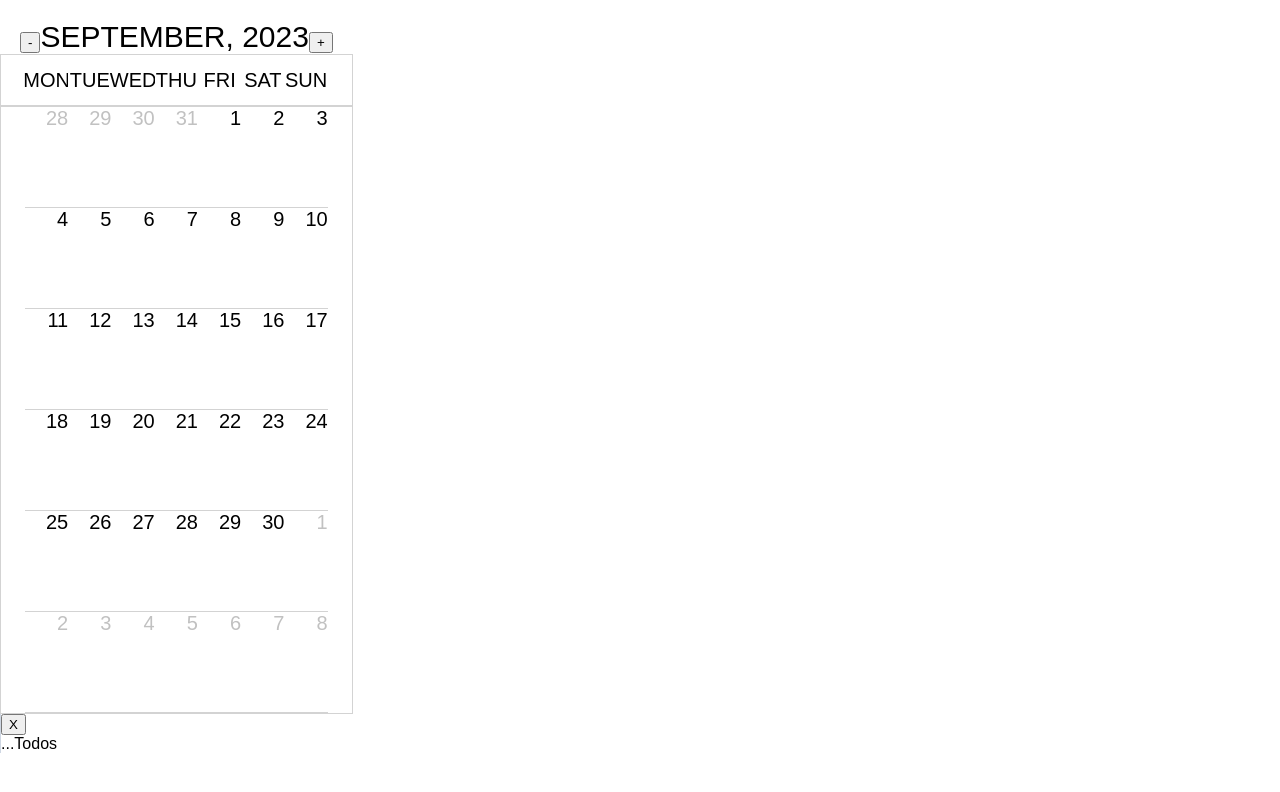
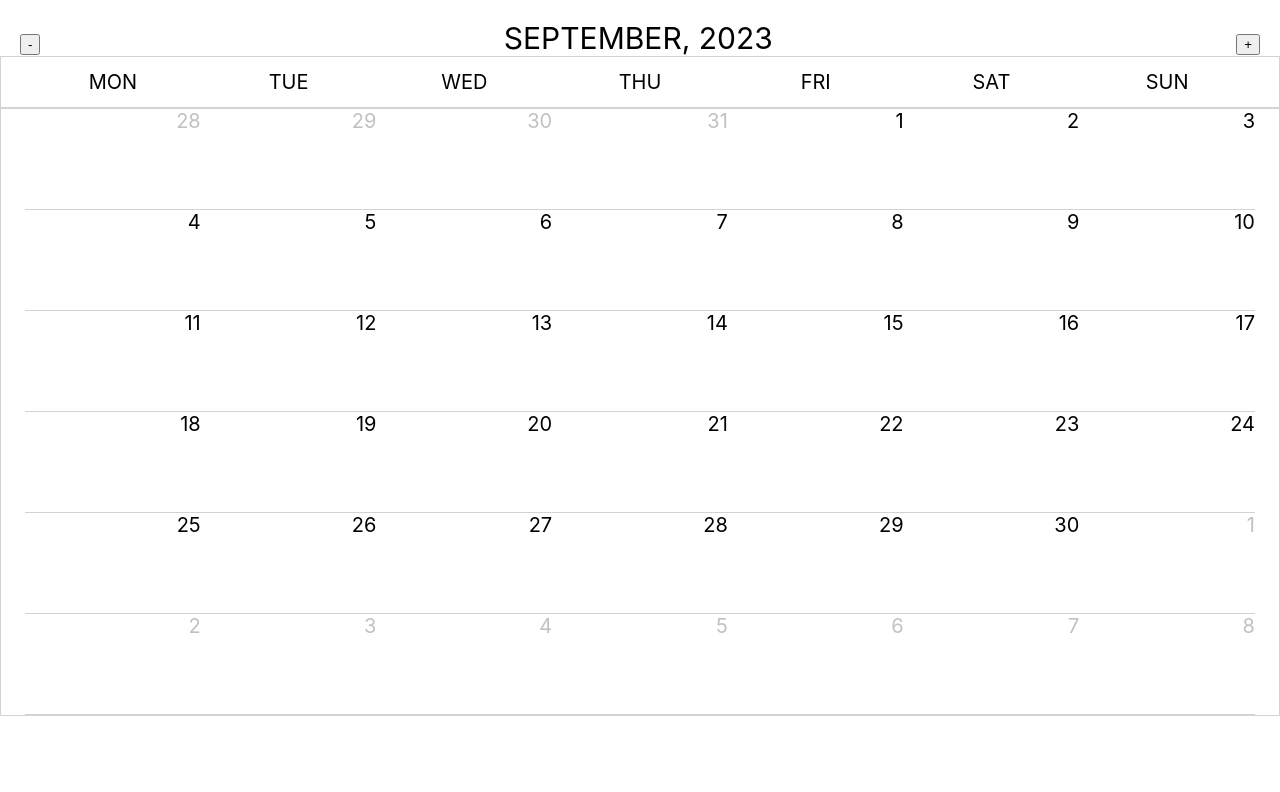
Before and after one commit to eliz-bzh/calendar-todos, a React (Create React App) app: page / in a window 1280 px wide. Shown: the top 792 px of the page. Built offline with nearby package versions, Linux system fonts and the light colour scheme.

Commit message:
Revert "drawer"
This reverts commit 4bb52d843014a86c6325206d74abf413c43690bc.

```diff
--- a/src/App.css
+++ b/src/App.css
@@ -1,43 +1,5 @@
 .App {
   text-align: center;
-}
-
-html, body {
-  height: 100%;
-  margin: 0 auto;
-}
-
-body {
-  display: flex;
-  overflow: hidden !important;
-  font-family: sans-serif;
-  font-weight: 100;
-  --grey-100: #e4e9f0;
-  --grey-200: #cfd7e3;
-  --grey-300: #034ba3;
-  --text: #000;
-  --grid-gap: 1px;
-  --day-label-size: 20px;
-}
-
-.first-column {
-  flex: 1 1 0px;
-  display: flex;
-  overflow: hidden;
-  flex-direction: column;
-}
-
-
-.rightColumn {
-  box-sizing: border-box;
-  background: white;
-  display: flex;
-  flex-direction: column;
-  overflow: hidden;
-  transition: width 180ms ease;
-  width: calc(100% - 50px);
-  max-width: 360px;
-  border-left: solid 1px var(--grey-200);
 }
 
 .App-logo {
--- a/src/App.js
+++ b/src/App.js
@@ -1,12 +1,9 @@
 import './App.css';
-import { Calendar, Drawer } from './components';
+import { Calendar } from './components';
 
 function App() {
   return (
-    <div>
-      <Calendar/>
-      <Drawer/>
-    </div>
+    <Calendar/>
   );
 }
 
--- a/src/components/calendar/Calendar.js
+++ b/src/components/calendar/Calendar.js
@@ -39,7 +39,7 @@ const Calendar = () => {
 
 
     return(
-        <div className="calendar first-column">
+        <div className="calendar">
             <DateHeader date={currentDate} previousMonth={previousMonth} nextMonth={nextMonth} />
             <DateTHead/>
             <DateTBody previousDays={previousMonthDays} currentDays={currentMonthDays} nextDays={nextMonthDays} />
--- a/src/components/calendar/DateTBody.js
+++ b/src/components/calendar/DateTBody.js
@@ -8,7 +8,7 @@ const DateTBody = ({ previousDays, currentDays, nextDays }) => {
                 <li key={index} className='calendar-day previous-month-day'>{el+1}</li>
             )}
             {currentDays.map((el, index)=>
-                <li key={index} className='calendar-day' data-bs-toggle="offcanvas" data-bs-target="#offcanvasRight" aria-controls="offcanvasRight">{el+1}</li>
+                <li key={index} className='calendar-day'>{el+1}</li>
             )}
             {nextDays.map((el, index)=>
                 <li key={index} className='calendar-day next-month-day'>{el+1}</li>
--- a/src/components/index.js
+++ b/src/components/index.js
@@ -2,5 +2,3 @@ export { default as Calendar } from "./calendar/Calendar";
 export { default as DateTBody } from "./calendar/DateTBody";
 export { default as DateTHead } from "./calendar/DateTHead";
 export { default as DateHeader } from "./calendar/DateHeader";
-
-export { default as Drawer } from './todos/Drawer';
--- a/src/components/todos/Drawer.js
+++ /dev/null
@@ -1,17 +0,0 @@
-import React from "react";
-
-const Drawer = () => {
-
-    return(
-        <div className="rightColumn offcanvas offcanvas-end" tabIndex="-1" id="offcanvasRight"  aria-labelledby="offcanvasRightLabel">
-            <div className="offcanvas-header">
-                <button type="button" className="btn-close text-reset" data-bs-dismiss="offcanvas">X</button>
-            </div>
-            <div className="offcanvas-body">
-                ...Todos
-            </div>
-        </div>
-    )
-}
-
-export default Drawer;
```
